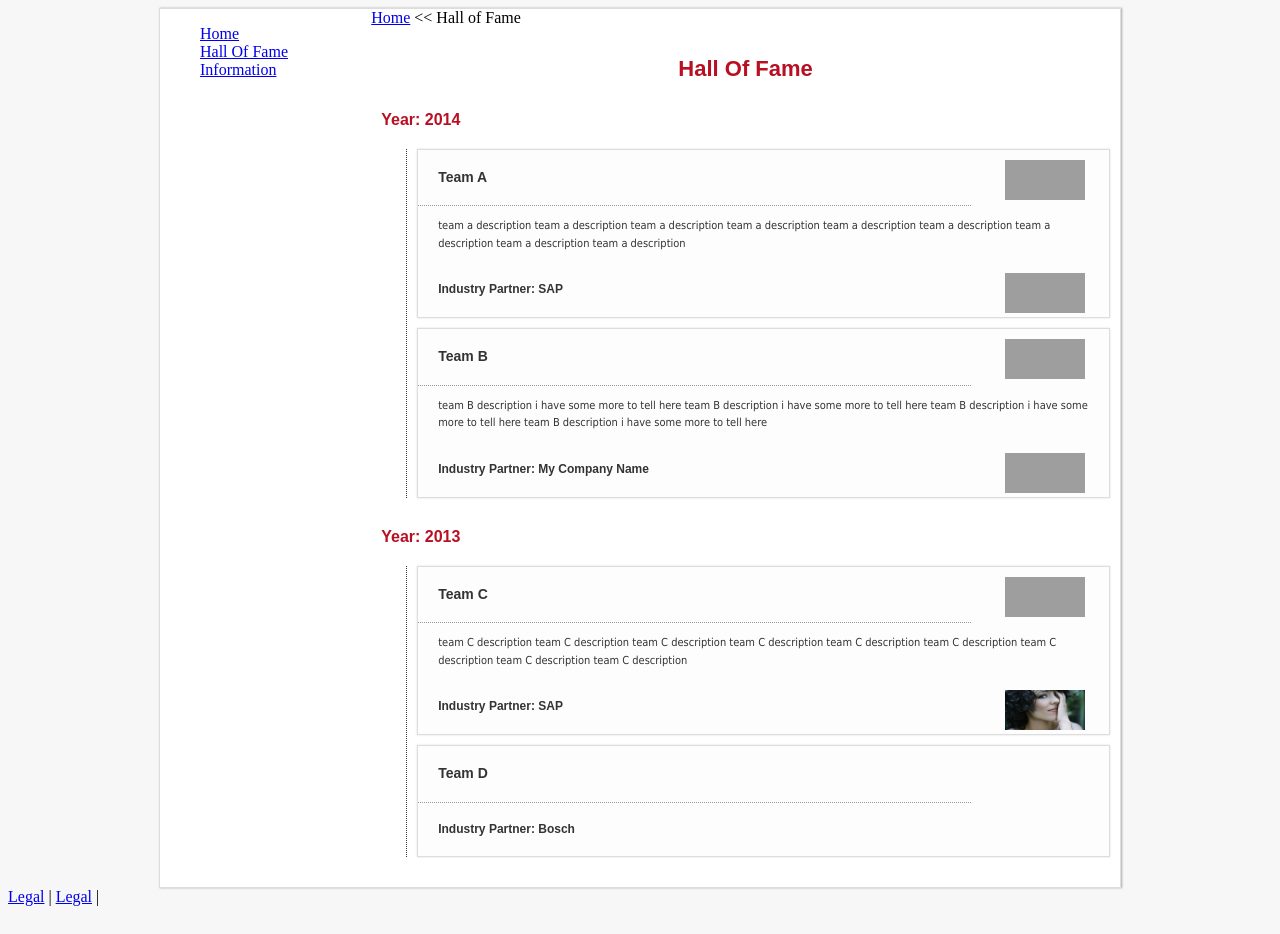
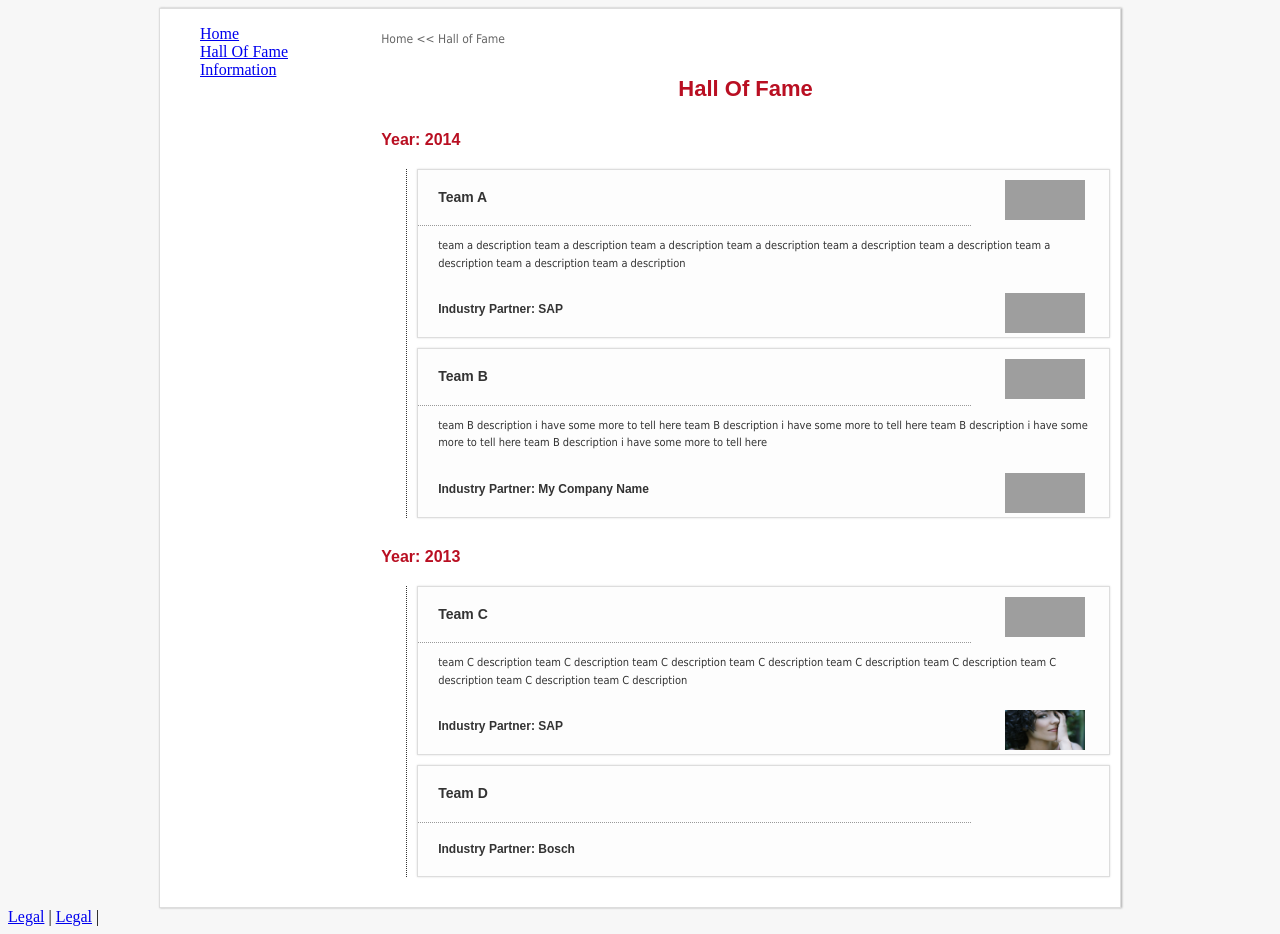
Before and after one commit to ankit09goyal/ankit09goyal.github.io, a Jekyll site: the page built from hof.html, in a window 1280 px wide. Built offline with Jekyll 4.4.1, drawn with Linux system fonts in a browser that asks for light colours; grey boxes are pictures that could not be loaded.

Commit message:
Update mycss2.css

```diff
--- a/css/mycss2.css
+++ b/css/mycss2.css
@@ -49,6 +49,26 @@ h1,h2, h3, h4, h5, h6 {
 	margin-bottom: 30px;
      color: #B90F22;
      font-size: 22px;
+}
+
+.right-header{
+    float:left;
+    margin-top:20px;
+    margin-left:10px;
+
+}
+
+.right-header a, .right-header span{
+    color: #666;
+     font-family: Tahoma,Arial,Helvetica,sans-serif;
+    font-size: 12px;
+    margin-bottom: 20px;
+    text-align: left;
+    text-decoration:none;
+}
+
+.right-header a:hover{
+    color:#B90F22;
 }
 
 .year h2{
```
